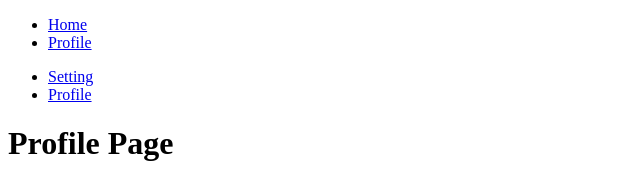
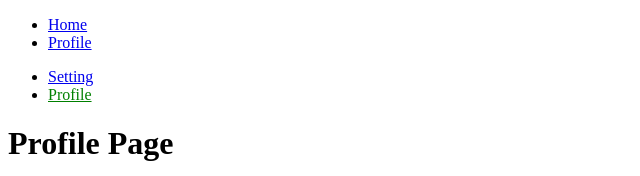
Before and after one commit to CHANDAN-su/reactApplication, a React (Vite) app: page /dashboard/profile in a window 1280 px wide. Shown: the top 176 px of the page, without its empty margins (0-640 px from the left). Built offline with nearby package versions, Linux system fonts and the light colour scheme.

Commit message:
Link attribute [style]
you can also dynamically set the styles using a function that determines the link's styling based on its active state or other conditions.

```diff
--- a/Component/RecatRouterDom/LinkAttribute.jsx
+++ b/Component/RecatRouterDom/LinkAttribute.jsx
@@ -82,7 +82,7 @@ const Dashboard  = () => {
                     </li>
                     <li>
                         {/* Explicit relative="path" */}
-                        <Link to="profile" relative="path">Profile</Link>
+                        <Link to="profile" relative="path" style={{color: "green"}}>Profile</Link>
                     </li>
                 </ul>
             </nav>
```
